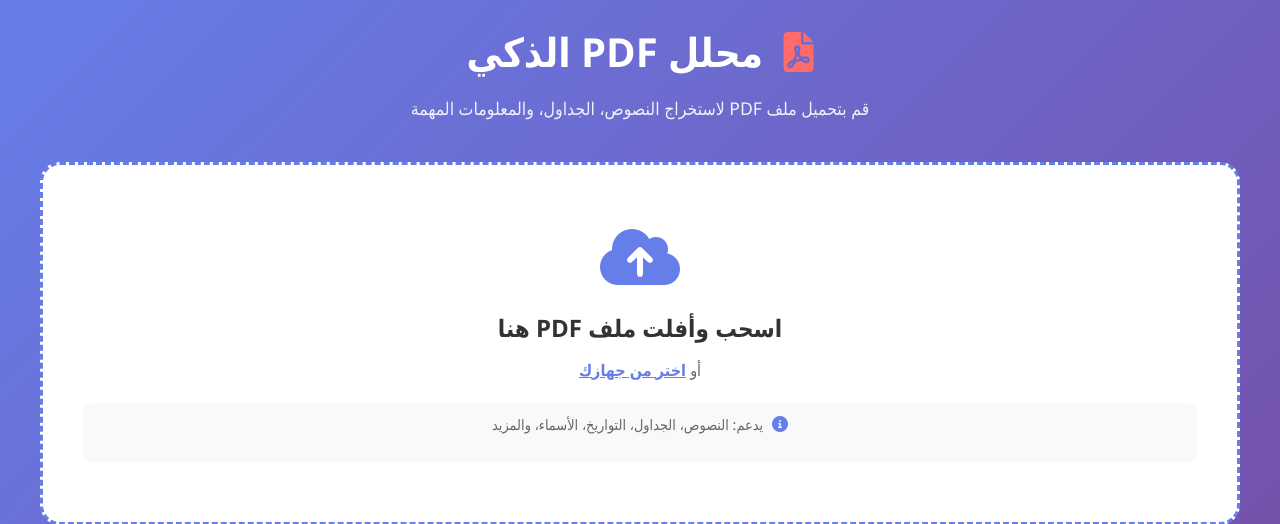
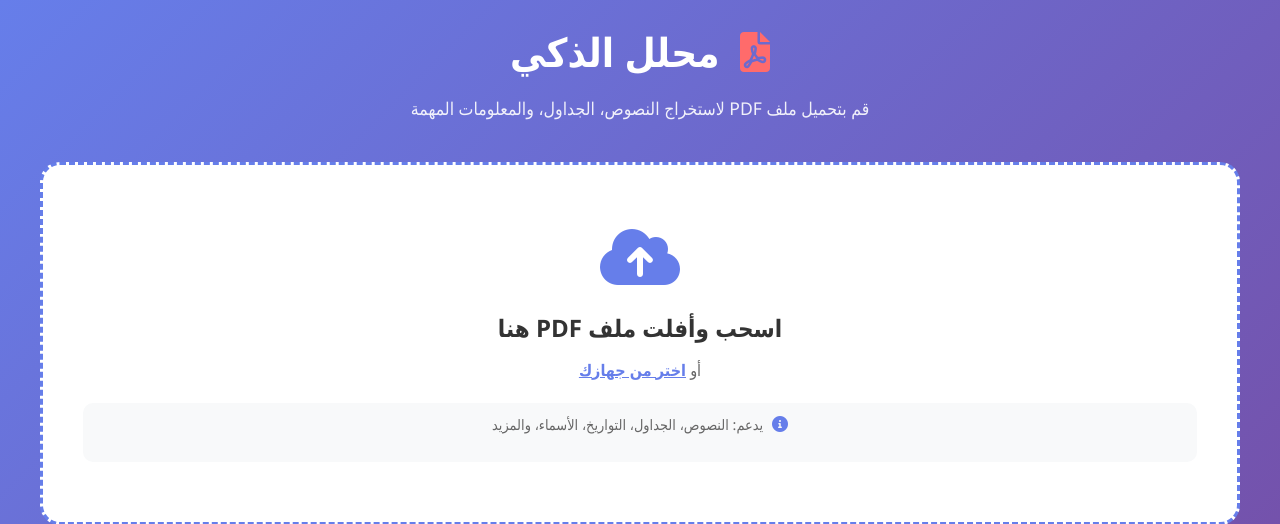
Before and after one commit to sultanMIB/pdf-ui, a Flask app: page / in a window 1280 px wide. Shown: the top 524 px of the page. Run offline with Flask 3, Linux system fonts and the light colour scheme.

Commit message:
Update index.html

```diff
--- a/templates/index.html
+++ b/templates/index.html
@@ -3,7 +3,7 @@
 <head>
     <meta charset="UTF-8">
     <meta name="viewport" content="width=device-width, initial-scale=1.0">
-    <title>محلل PDF الذكي</title>
+    <title>محلل PDF AI الذكي</title>
     <link rel="stylesheet" href="{{ url_for('static', filename='style.css') }}">
     <link href="https://cdnjs.cloudflare.com/ajax/libs/font-awesome/6.0.0/css/all.min.css" rel="stylesheet">
 </head>
@@ -11,7 +11,7 @@
     <div class="container">
         <!-- الرأس -->
         <header class="header">
-            <h1><i class="fas fa-file-pdf"></i> محلل PDF الذكي</h1>
+            <h1><i class="fas fa-file-pdf"></i> محلل الذكي</h1>
             <p>قم بتحميل ملف PDF لاستخراج النصوص، الجداول، والمعلومات المهمة</p>
         </header>
 
@@ -107,5 +107,5 @@
     </div>
 
     <link rel="stylesheet" href="{{ url_for('static', filename='style.css') }}">
-<script src="{{ url_for('static', filename='script.js') }}"></script>
+ <script src="{{ url_for('static', filename='script.js') }}"></script>
 </html>
```
